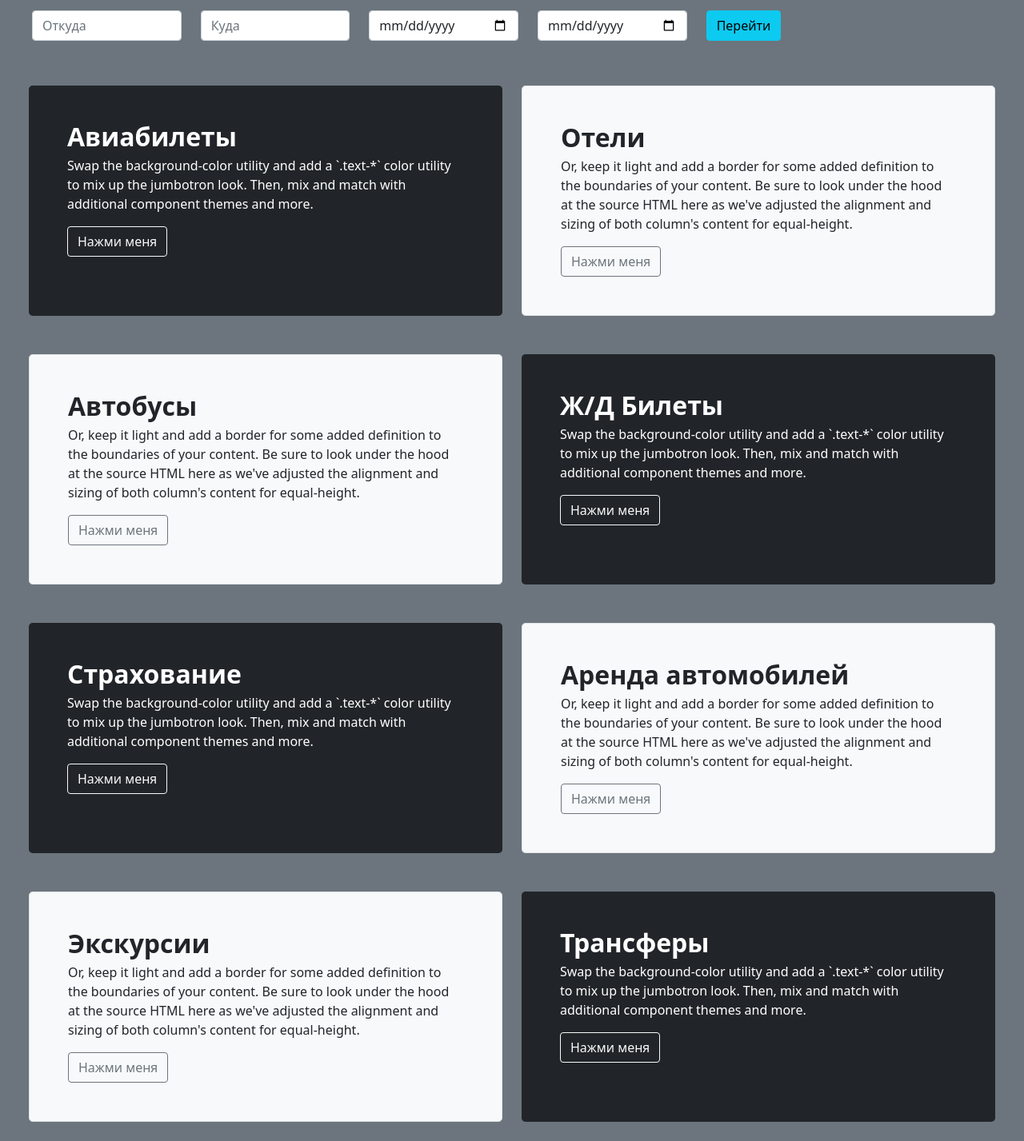
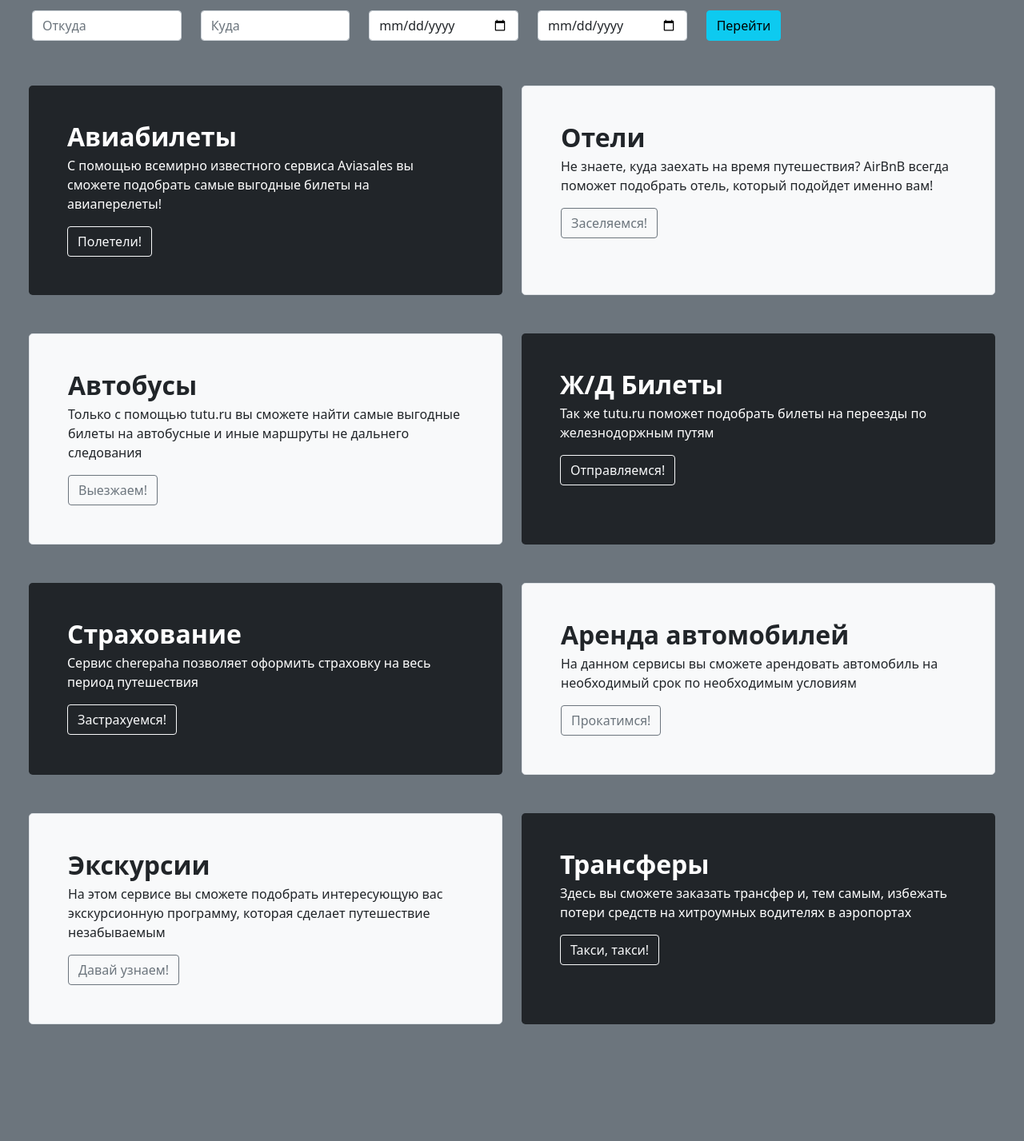
Before and after one commit to DanyaLNS/MetaToursim, a Flask app: page /avia in a window 1280 px wide. Shown: the part 183-1610 px from the top of the page at 80% size. After the commit the page ends 1464 px from the top, so only its background shows below. Run offline with Flask 2, Linux system fonts and the light colour scheme; some libraries are stand-ins or nearby versions.

Commit message:
Добавлено текстуальное наполнение сайта

```diff
--- a/templates/statistics.html
+++ b/templates/statistics.html
@@ -7,7 +7,7 @@
 <div class="media">
   <div class="media-body mx-lg-5">
  <table class="table table-striped caption-top">
- <caption>User requests</caption>
+ <caption>Статистика пользовательских запросов</caption>
   <thead class="table-dark">
     <tr>
       <th scope="col">#</th>
--- a/templates/user_request.html
+++ b/templates/user_request.html
@@ -37,15 +37,15 @@
       <div class="col-md-6">
         <div class="h-100 p-5 text-white bg-dark rounded-3">
           <h2 class="lh-1 fw-bold">Авиабилеты</h2>
-          <p>Swap the background-color utility and add a `.text-*` color utility to mix up the jumbotron look. Then, mix and match with additional component themes and more.</p>
-          <button class="btn btn-outline-light" type="button" onclick="window.location.href = 'https://www.aviasales.ru/?params=MOW1';">Нажми меня</button>
+          <p>С помощью всемирно известного сервиса Aviasales вы сможете подобрать самые выгодные билеты на авиаперелеты!</p>
+          <button class="btn btn-outline-light" type="button" onclick="window.location.href = 'https://www.aviasales.ru/?params=MOW1';">Полетели!</button>
         </div>
       </div>
       <div class="col-md-6">
         <div class="h-100 p-5 bg-light border rounded-3">
           <h2 class="lh-1 fw-bold">Отели</h2>
-          <p>Or, keep it light and add a border for some added definition to the boundaries of your content. Be sure to look under the hood at the source HTML here as we've adjusted the alignment and sizing of both column's content for equal-height.</p>
-          <button class="btn btn-outline-secondary" type="button" onclick="window.location.href ='https://www.airbnb.ru/';">Нажми меня</button>
+          <p>Не знаете, куда заехать на время путешествия? AirBnB всегда поможет подобрать отель, который подойдет именно вам!</p>
+          <button class="btn btn-outline-secondary" type="button" onclick="window.location.href ='https://www.airbnb.ru/';">Заселяемся!</button>
         </div>
       </div>
     </div>
@@ -54,15 +54,15 @@
       <div class="col-md-6">
         <div class="h-100 p-5 bg-light border rounded-3">
           <h2 class="lh-1 fw-bold">Автобусы</h2>
-          <p>Or, keep it light and add a border for some added definition to the boundaries of your content. Be sure to look under the hood at the source HTML here as we've adjusted the alignment and sizing of both column's content for equal-height.</p>
-          <button class="btn btn-outline-secondary" type="button" onclick="window.location.href ='https://www.tutu.ru/';">Нажми меня</button>
+          <p>Только с помощью tutu.ru вы сможете найти самые выгодные билеты на автобусные и иные маршруты не дальнего следования</p>
+          <button class="btn btn-outline-secondary" type="button" onclick="window.location.href ='https://www.tutu.ru/';">Выезжаем!</button>
         </div>
       </div>
       <div class="col-md-6">
         <div class="h-100 p-5 text-white bg-dark rounded-3">
           <h2 class="lh-1 fw-bold">Ж/Д Билеты</h2>
-          <p>Swap the background-color utility and add a `.text-*` color utility to mix up the jumbotron look. Then, mix and match with additional component themes and more.</p>
-          <button class="btn btn-outline-light" type="button" onclick="window.location.href = 'https://www.tutu.ru/';">Нажми меня</button>
+          <p>Так же tutu.ru поможет подобрать билеты на переезды по железнодоржным путям</p>
+          <button class="btn btn-outline-light" type="button" onclick="window.location.href = 'https://www.tutu.ru/';">Отправляемся!</button>
         </div>
       </div>
     </div>
@@ -70,15 +70,15 @@
       <div class="col-md-6">
         <div class="h-100 p-5 text-white bg-dark rounded-3">
           <h2 class="lh-1 fw-bold">Страхование</h2>
-          <p>Swap the background-color utility and add a `.text-*` color utility to mix up the jumbotron look. Then, mix and match with additional component themes and more.</p>
-          <button class="btn btn-outline-light" type="button" onclick="window.location.href = 'https://www.cherehapa.ru/?partnerId=2780&marker=715e97e9e15745d2bf79fbd5c-121072';">Нажми меня</button>
+          <p>Сервис cherepaha позволяет оформить страховку на весь период путешествия</p>
+          <button class="btn btn-outline-light" type="button" onclick="window.location.href = 'https://www.cherehapa.ru/?partnerId=2780&marker=715e97e9e15745d2bf79fbd5c-121072';">Застрахуемся!</button>
         </div>
       </div>
       <div class="col-md-6">
         <div class="h-100 p-5 bg-light border rounded-3">
           <h2 class="lh-1 fw-bold">Аренда автомобилей</h2>
-          <p>Or, keep it light and add a border for some added definition to the boundaries of your content. Be sure to look under the hood at the source HTML here as we've adjusted the alignment and sizing of both column's content for equal-height.</p>
-          <button class="btn btn-outline-secondary" type="button" onclick="window.location.href ='https://www.economybookings.com/?btag=travelpayouts&tpo_uid=e83d7baeaedf4bb284535f51c-121072';">Нажми меня</button>
+          <p>На данном сервисы вы сможете арендовать автомобиль на необходимый срок по необходимым условиям</p>
+          <button class="btn btn-outline-secondary" type="button" onclick="window.location.href ='https://www.economybookings.com/?btag=travelpayouts&tpo_uid=e83d7baeaedf4bb284535f51c-121072';">Прокатимся!</button>
         </div>
       </div>
     </div>
@@ -87,16 +87,16 @@
     <div class="col-md-6">
         <div class="h-100 p-5 bg-light border rounded-3">
           <h2 class="lh-1 fw-bold">Экскурсии</h2>
-          <p>Or, keep it light and add a border for some added definition to the boundaries of your content. Be sure to look under the hood at the source HTML here as we've adjusted the alignment and sizing of both column's content for equal-height.</p>
+          <p>На этом сервисе вы сможете подобрать интересующую вас экскурсионную программу, которая сделает путешествие незабываемым</p>
           <button class="btn btn-outline-secondary" type="button"
-                  onclick="window.location.href ='https://weatlas.com/?utm_source=travelpayouts&aid=10690&said=28787a31f72842a784d225599-121072';">Нажми меня</button>
+                  onclick="window.location.href ='https://weatlas.com/?utm_source=travelpayouts&aid=10690&said=28787a31f72842a784d225599-121072';">Давай узнаем!</button>
         </div>
       </div>
       <div class="col-md-6">
         <div class="h-100 p-5 text-white bg-dark rounded-3">
           <h2 class="lh-1 fw-bold">Трансферы</h2>
-          <p>Swap the background-color utility and add a `.text-*` color utility to mix up the jumbotron look. Then, mix and match with additional component themes and more.</p>
-          <button class="btn btn-outline-light" type="button" onclick="window.location.href = 'https://kiwitaxi.ru/?utm_source=travelpayouts&tpo=06898d9d909e46ef9d52aec4f-121072';">Нажми меня</button>
+          <p>Здесь вы сможете заказать трансфер и, тем самым, избежать потери средств на хитроумных водителях в аэропортах</p>
+          <button class="btn btn-outline-light" type="button" onclick="window.location.href = 'https://kiwitaxi.ru/?utm_source=travelpayouts&tpo=06898d9d909e46ef9d52aec4f-121072';">Такси, такси!</button>
         </div>
       </div>
 </div>
```
Also changed, not shown: templates/index.html (+20 -20 lines), statistics/diagram1.png.
